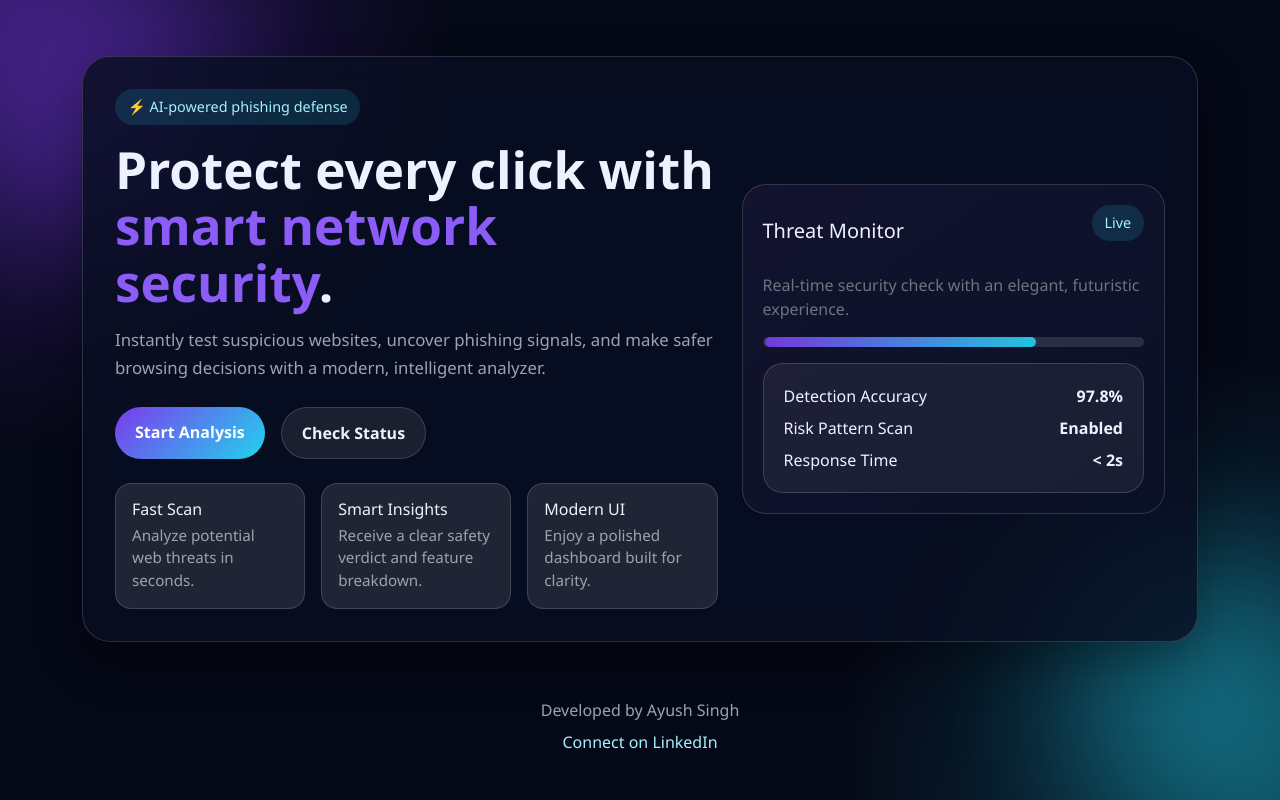
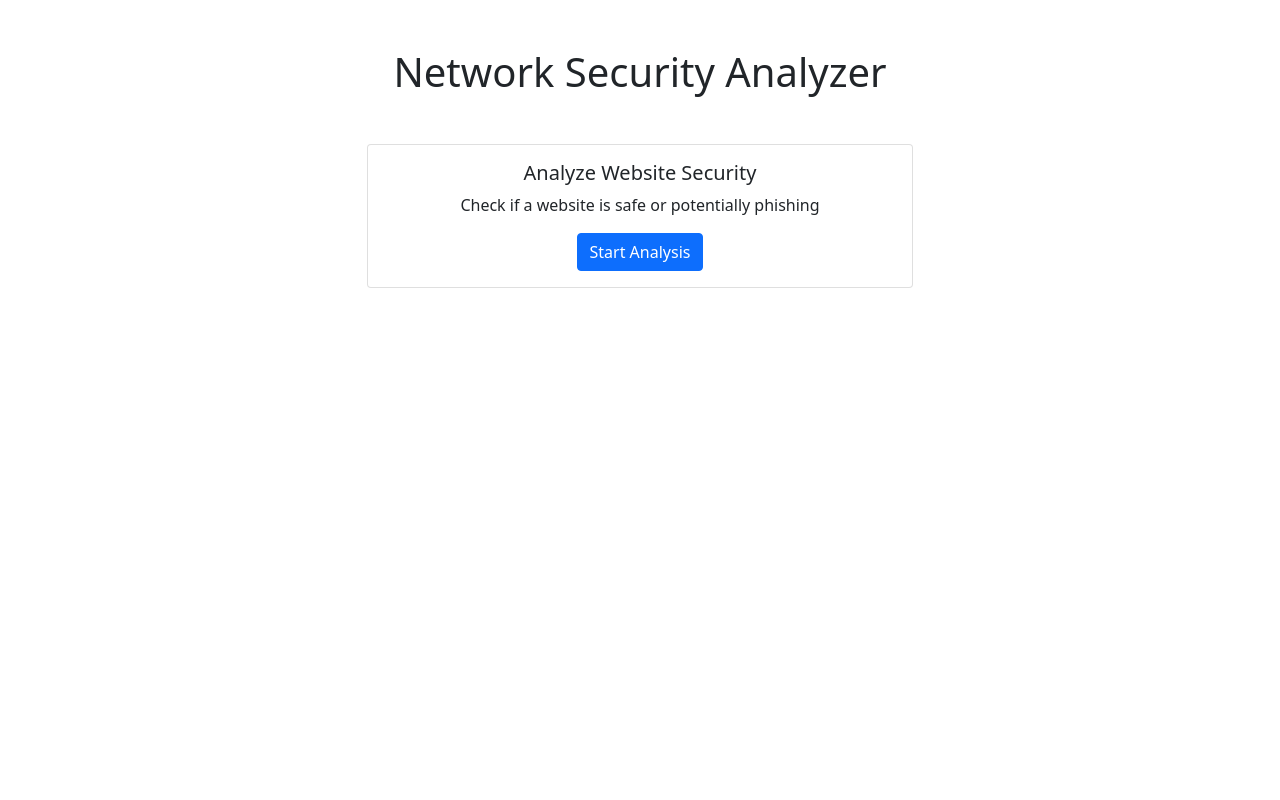
Before and after one commit to ayush-singh110/networksecurity, a FastAPI app: page / in a window 1280 px wide. Run offline with FastAPI, Linux system fonts and the light colour scheme.

Commit message:
UI changes

```diff
--- a/templates/index.html
+++ b/templates/index.html
@@ -1,74 +1,23 @@
 <!DOCTYPE html>
-<html lang="en">
+<html>
 <head>
-    <meta charset="UTF-8">
-    <meta name="viewport" content="width=device-width, initial-scale=1.0">
     <title>Network Security Analyzer</title>
     <link href="https://cdn.jsdelivr.net/npm/bootstrap@5.1.3/dist/css/bootstrap.min.css" rel="stylesheet">
-    <link rel="stylesheet" href="{{ url_for('static', path='/css/style.css') }}">
 </head>
 <body>
-    <div class="container py-4">
-        <section class="hero-shell">
-            <div class="row align-items-center g-4">
-                <div class="col-lg-7">
-                    <div class="badge-pill">⚡ AI-powered phishing defense</div>
-                    <h1 class="hero-title">Protect every click with <span class="accent">smart network security</span>.</h1>
-                    <p class="hero-copy">Instantly test suspicious websites, uncover phishing signals, and make safer browsing decisions with a modern, intelligent analyzer.</p>
-                    <div class="hero-actions">
-                        <a href="/analyze" class="btn btn-custom btn-primary-custom">Start Analysis</a>
-                        <a href="/health" class="btn btn-custom btn-secondary-custom">Check Status</a>
-                    </div>
-                    <div class="feature-grid">
-                        <div class="feature-card">
-                            <h6>Fast Scan</h6>
-                            <p>Analyze potential web threats in seconds.</p>
-                        </div>
-                        <div class="feature-card">
-                            <h6>Smart Insights</h6>
-                            <p>Receive a clear safety verdict and feature breakdown.</p>
-                        </div>
-                        <div class="feature-card">
-                            <h6>Modern UI</h6>
-                            <p>Enjoy a polished dashboard built for clarity.</p>
-                        </div>
-                    </div>
-                </div>
-                <div class="col-lg-5">
-                    <div class="preview-card">
-                        <div class="d-flex justify-content-between align-items-center mb-3">
-                            <h5 class="mb-0">Threat Monitor</h5>
-                            <span class="badge-pill">Live</span>
-                        </div>
-                        <p class="text-muted">Real-time security check with an elegant, futuristic experience.</p>
-                        <div class="preview-bar"><div></div></div>
-                        <div class="info-panel">
-                            <div class="d-flex justify-content-between mb-2">
-                                <span>Detection Accuracy</span>
-                                <strong>97.8%</strong>
-                            </div>
-                            <div class="d-flex justify-content-between mb-2">
-                                <span>Risk Pattern Scan</span>
-                                <strong>Enabled</strong>
-                            </div>
-                            <div class="d-flex justify-content-between">
-                                <span>Response Time</span>
-                                <strong>&lt; 2s</strong>
-                            </div>
-                        </div>
+    <div class="container mt-5">
+        <h1 class="text-center">Network Security Analyzer</h1>
+        <div class="row justify-content-center mt-5">
+            <div class="col-md-6">
+                <div class="card">
+                    <div class="card-body text-center">
+                        <h5 class="card-title">Analyze Website Security</h5>
+                        <p class="card-text">Check if a website is safe or potentially phishing</p>
+                        <a href="/analyze" class="btn btn-primary">Start Analysis</a>
                     </div>
                 </div>
             </div>
-        </section>
+        </div>
     </div>
-
-    <footer class="footer">
-        <div class="container text-center">
-            <p class="mb-2">Developed by Ayush Singh</p>
-            <a href="https://www.linkedin.com/in/ayush-singh-832050288" target="_blank" class="link-pill">Connect on LinkedIn</a>
-        </div>
-    </footer>
-
-    <script src="https://cdn.jsdelivr.net/npm/bootstrap@5.1.3/dist/js/bootstrap.bundle.min.js"></script>
 </body>
 </html>
```
Also changed, not shown: templates/analyze.html (+13 -34 lines), templates/results.html (+30 -18 lines).
